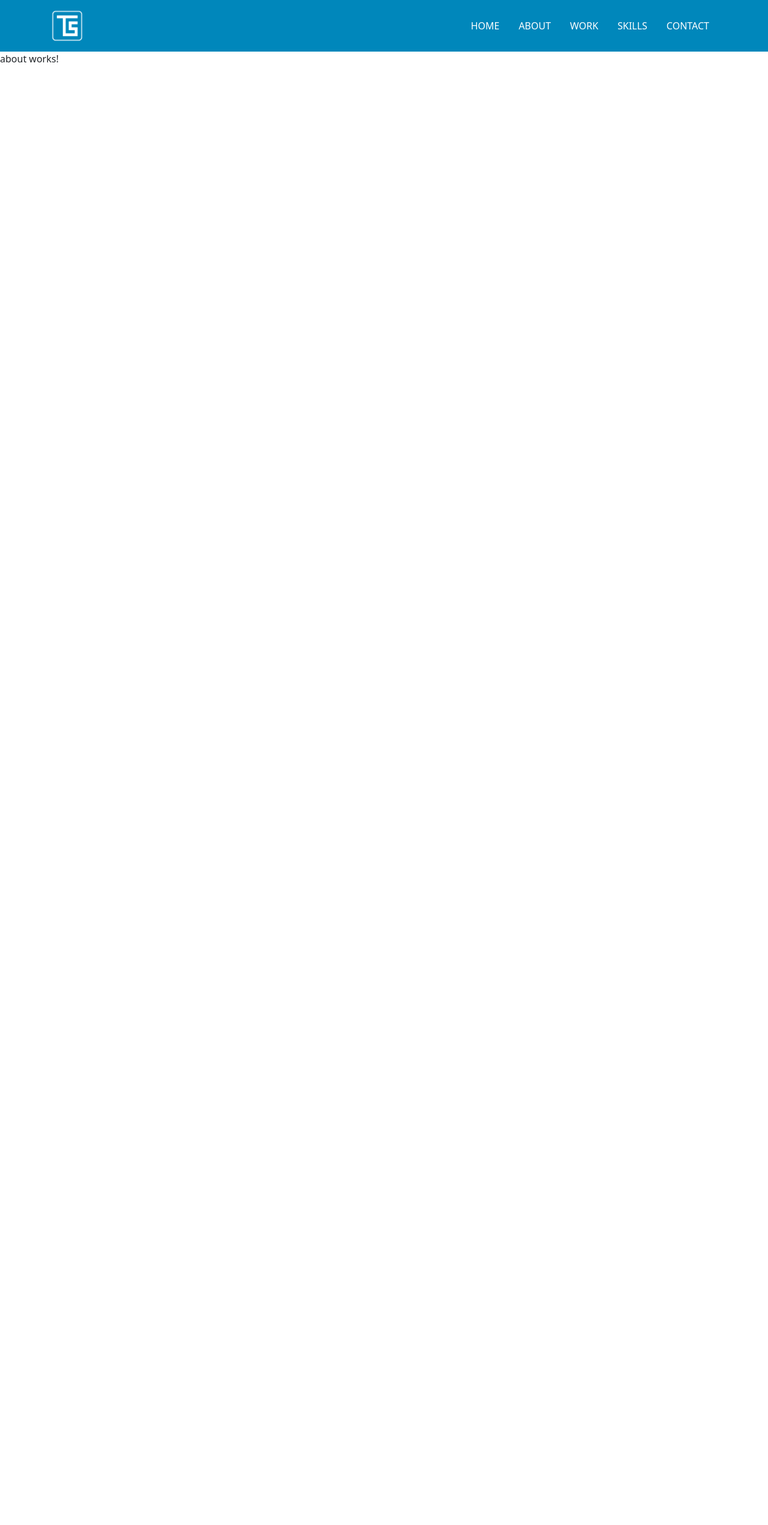
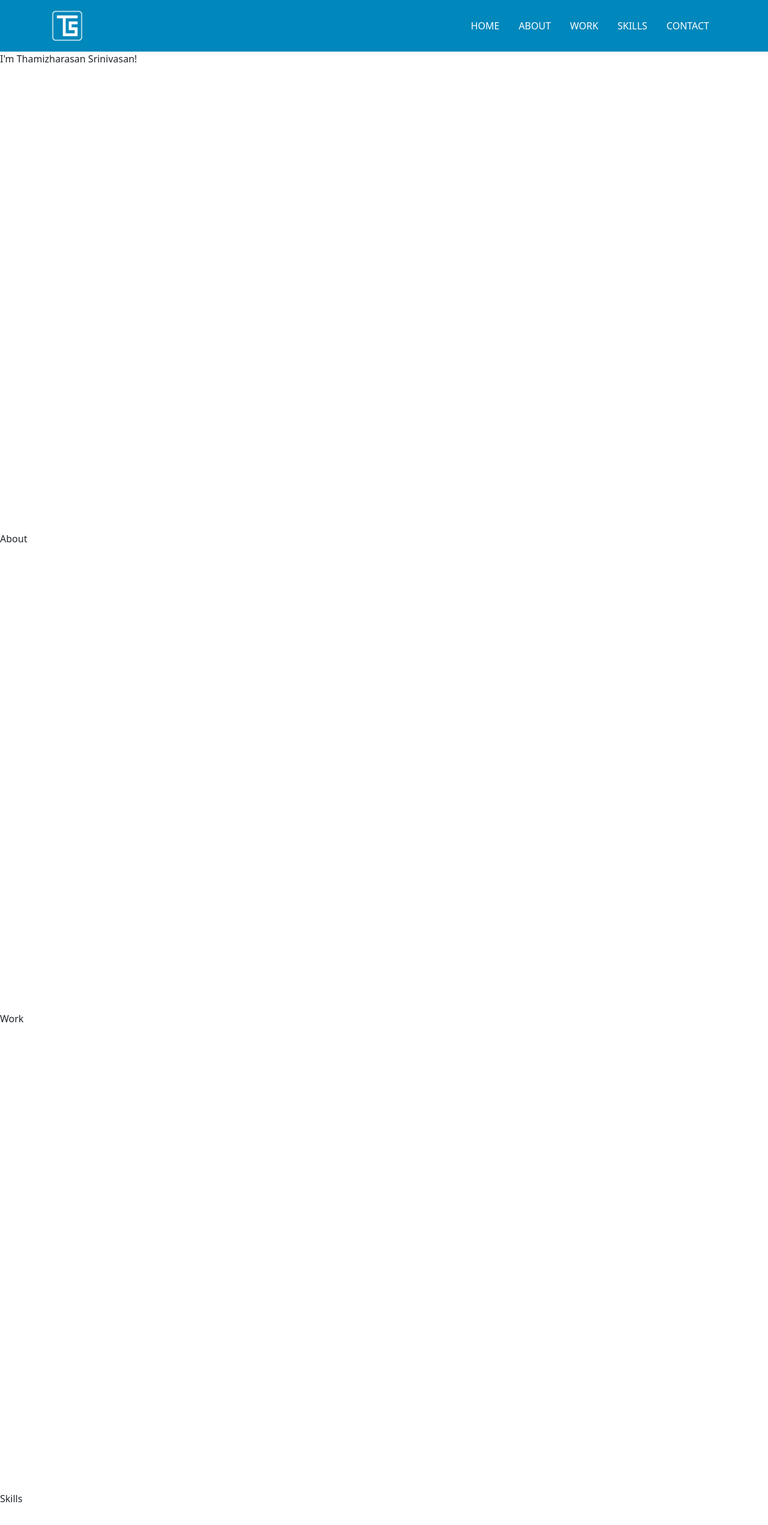
Before and after one commit to srinithamizh/thamizharasan-srinivasan, an Angular app: page /about in a window 1280 px wide. Shown: the top 2542 px of the page at 60% size. Before the commit the page ends 800 px from the top, so only its background shows below. Built offline with nearby package versions, Linux system fonts and the light colour scheme.

Commit message:
Scroll added

```diff
--- a/src/app/about/about.component.html
+++ b/src/app/about/about.component.html
@@ -1 +1,3 @@
-<p>about works!</p>
+<div class="page">
+    <p>About</p>
+</div>
--- a/src/app/app-routing.module.ts
+++ b/src/app/app-routing.module.ts
@@ -1,5 +1,5 @@
 import { NgModule } from '@angular/core';
-import { RouterModule, Routes } from '@angular/router';
+import { ExtraOptions, RouterModule, Routes } from '@angular/router';
 import { HomeComponent } from './home/home.component';
 import { AboutComponent } from './about/about.component';
 import { ContactComponent } from './contact/contact.component';
@@ -34,9 +34,14 @@ const routes: Routes = [
   }
 ];
 
+const routerOptions:ExtraOptions = {
+  scrollPositionRestoration: 'enabled',
+  anchorScrolling:'enabled'
+}
+
 
 @NgModule({
-  imports: [RouterModule.forRoot(routes)],
+  imports: [RouterModule.forRoot(routes, routerOptions)],
   exports: [RouterModule]
 })
 export class AppRoutingModule { }
--- a/src/app/app.component.html
+++ b/src/app/app.component.html
@@ -1,2 +1,6 @@
 <app-navbar></app-navbar>
-<router-outlet></router-outlet>
+<app-home id="home"></app-home>
+<app-about id="about"></app-about>
+<app-work id="work"></app-work>
+<app-skills id="skills"></app-skills>
+<app-contact id="contact"></app-contact>
--- a/src/app/contact/contact.component.html
+++ b/src/app/contact/contact.component.html
@@ -1 +1,3 @@
-<p>contact works!</p>
+<div class="page">
+    <p>Contact</p>
+</div>
--- a/src/app/home/home.component.html
+++ b/src/app/home/home.component.html
@@ -1 +1,3 @@
+<div id="home" class="page">
 <p>I'm Thamizharasan Srinivasan!</p>
+</div>
--- a/src/app/navbar/navbar.component.html
+++ b/src/app/navbar/navbar.component.html
@@ -1,7 +1,7 @@
-<nav class="navbar navbar-dark navbar-color navbar-expand-lg">
+<nav class="navbar navbar-dark navbar-color navbar-expand-lg fixed-top">
     <div class="container">
-      <a class="navbar-brand " routerLink="">
-        <img class="navbar-brand-image" src="assets/logo.png" alt="Thamizh">
+      <a class="navbar-brand" routerLink="">
+        <img class="navbar-brand-image" src="assets/logo.png" alt="Thamizh" title = "Thamizharasan Srinivasan">
       </a>
       <button
         class="navbar-toggler"
@@ -16,7 +16,7 @@
       <div class="collapse navbar-collapse navbar-items-spacing" id="navbarSupportedContent">
         <ul class="navbar-nav ms-auto px-2" *ngFor="let section of sections">
           <li class="nav-item">
-            <a class="nav-link active" aria-current="page" routerLink="/{{section | lowercase}}">{{section | uppercase}}</a>
+            <a class="nav-link active" aria-current="page" routerLink="" fragment="{{section | lowercase}}">{{section | uppercase}}</a>
           </li>
         </ul>
       </div>
--- a/src/app/skills/skills.component.html
+++ b/src/app/skills/skills.component.html
@@ -1 +1,3 @@
-<p>skills works!</p>
+<div class="page">
+    <p>Skills</p>
+</div>
--- a/src/app/work/work.component.html
+++ b/src/app/work/work.component.html
@@ -1 +1,3 @@
-<p>work works!</p>
+<div class="page">
+    <p>Work</p>
+</div>
--- a/src/styles.css
+++ b/src/styles.css
@@ -1,2 +1,6 @@
 /* You can add global styles to this file, and also import other style files */
 @import '~bootstrap/dist/css/bootstrap.min.css';
+.page {
+    height:100vh;
+    padding-top: 86px;
+}
```
